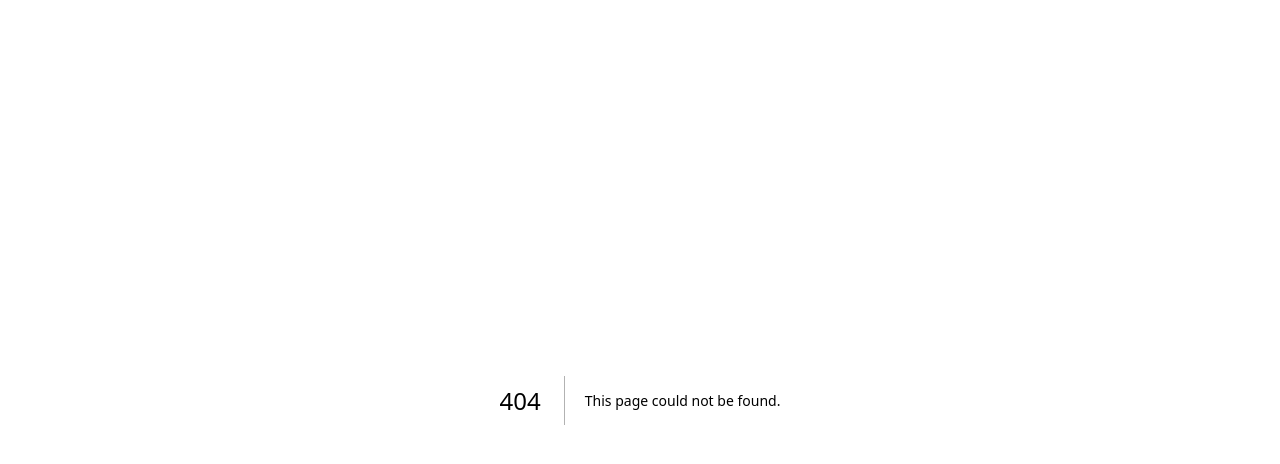
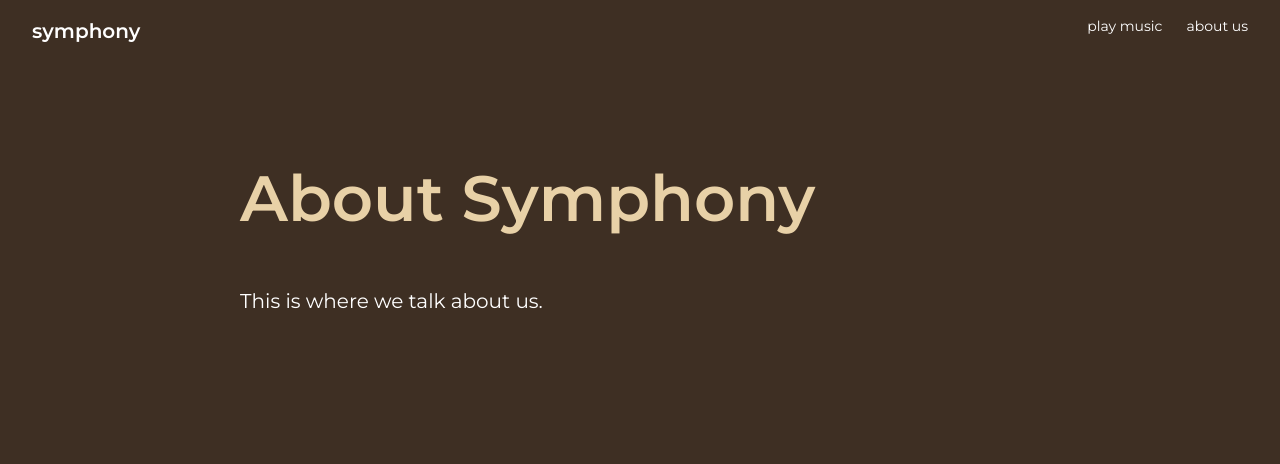
Before and after one commit to akshitasure12/symphony, a Next.js app in the folder frontend/: page /aboutus in a window 1280 px wide. Before the commit this address had no page. Shown: the top 464 px of the page. Built offline with nearby package versions, Linux system fonts and the light colour scheme.

Commit message:
Linked about us in the homepage header

```diff
--- /dev/null
+++ b/frontend/app/aboutus/page.tsx
@@ -0,0 +1,25 @@
+import React from 'react';
+import { Montserrat } from 'next/font/google';
+import styles from '../styles/aboutPage.module.css';
+import Header from '../components/Header';
+
+const montserrat = Montserrat({
+  subsets: ['latin'],
+  weight: ['400', '600'],
+});
+
+export default function About() {
+  return (
+    <main className={`${styles.container} ${montserrat.className}`}>
+      <Header />
+      <section className={styles.aboutSection}>
+        <div className={styles.content}>
+          <h1 className={styles.heading}>About Symphony</h1>
+          <div className={styles.description}>
+            This is where we talk about us.
+          </div>
+        </div>
+      </section>
+    </main>
+  );
+}
--- a/frontend/app/components/Header.tsx
+++ b/frontend/app/components/Header.tsx
@@ -1,12 +1,13 @@
 import React from 'react';
+import Link from 'next/link';
 import styles from '../styles/homePage.module.css';
 
 const Header = () => (
   <header className={styles.header}>
-    <h1 className={styles.logo}>symphony</h1>
+    <Link href="/" className={styles.logo}>symphony</Link>
     <nav className={styles.nav}>
-      <a href="#" className={styles.navLink}>play music</a>
-      <a href="#" className={styles.navLink}>about us</a>
+      <Link href="/" className={styles.navLink}>play music</Link>
+      <Link href="/aboutus" className={styles.navLink}>about us</Link>
     </nav>
   </header>
 );
--- /dev/null
+++ b/frontend/app/styles/aboutPage.module.css
@@ -0,0 +1,53 @@
+.container {
+  min-height: 100vh;
+  background-color: #3E2F23;
+  color: white;
+  width: 100%;
+  overflow-y: auto;
+  overflow-x: hidden;
+}
+
+.aboutSection {
+  padding: 8rem 2rem;
+  display: flex;
+  justify-content: center;
+  align-items: flex-start;
+  position: relative;
+}
+
+.content {
+  max-width: 800px;
+  width: 100%;
+  position: relative;
+  z-index: 1;
+}
+
+.heading {
+  font-size: 4rem;
+  font-weight: 600;
+  color: #E8D1A7;
+  margin-bottom: 3rem;
+  line-height: 1.2;
+}
+
+.description {
+  font-size: 1.25rem;
+  line-height: 1.6;
+  color: #FFFFFF;
+}
+
+.description p {
+  margin-bottom: 2rem;
+  opacity: 0.9;
+}
+
+.description h2 {
+  font-size: 2rem;
+  font-weight: 600;
+  color: #E8D1A7;
+  margin: 3rem 0 1.5rem;
+}
+
+.description h2:first-of-type {
+  margin-top: 4rem;
+}
```
